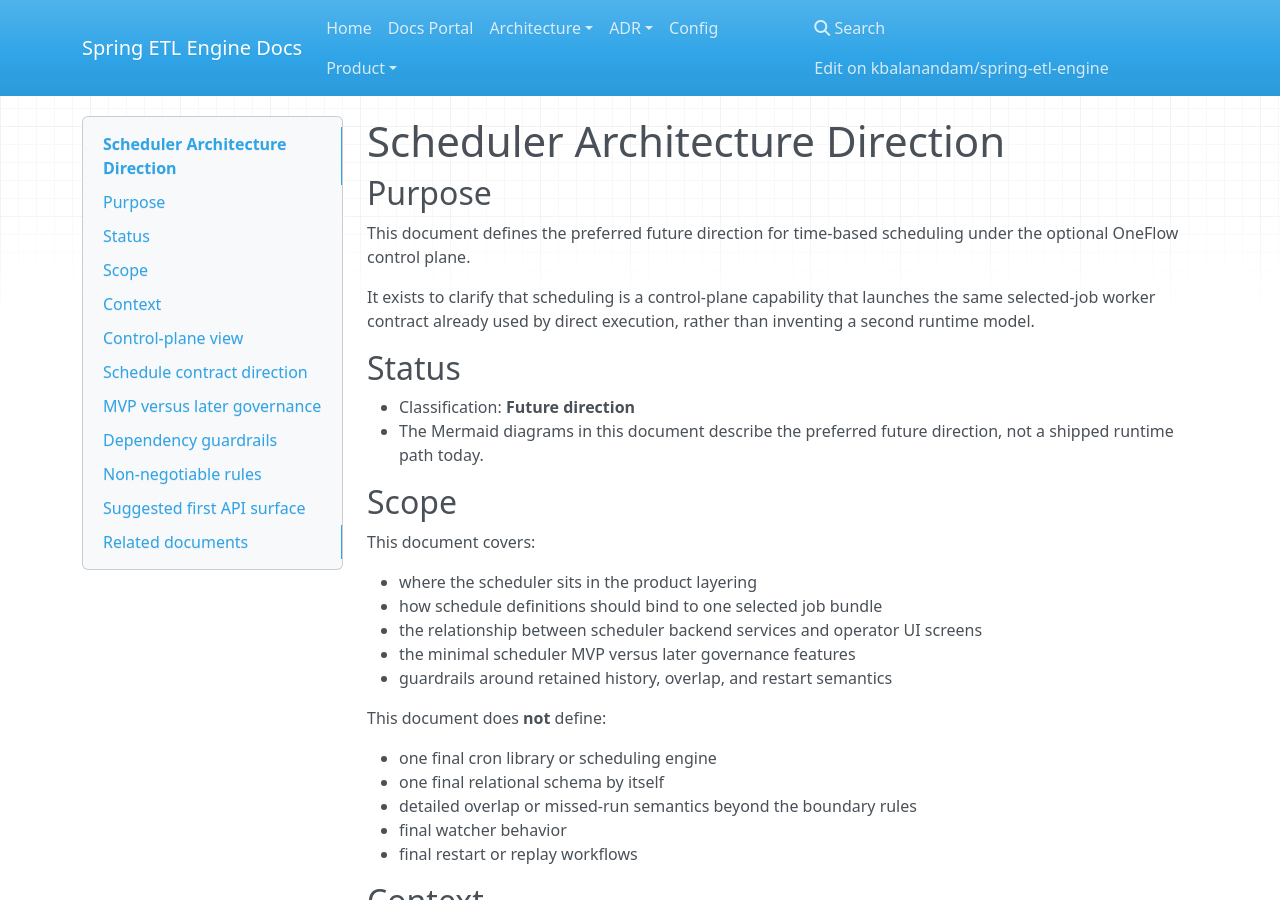
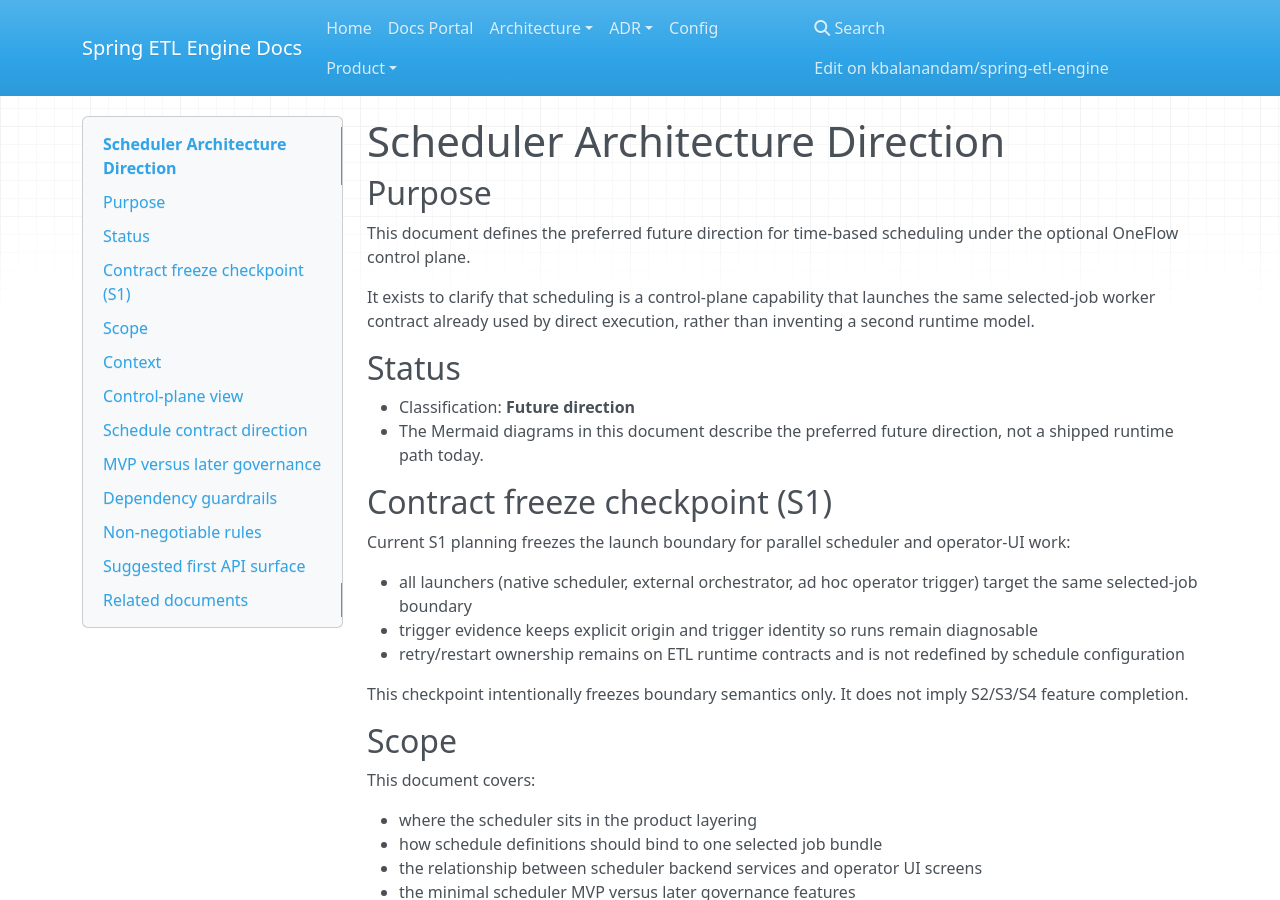
Before and after one commit to kbalanandam/spring-etl-engine, an MkDocs documentation site: the page built from docs/architecture/control-plane/scheduler-architecture-direction.md, in a window 1280 px wide and 900 px high. Built offline with MkDocs 1.6.1, drawn with Linux system fonts in a browser that asks for light colours; nearby versions of some CDN libraries.

Commit message:
docs(architecture): align S1-U3 freeze checkpoint boundaries

```diff
--- a/docs/architecture/control-plane/scheduler-architecture-direction.md
+++ b/docs/architecture/control-plane/scheduler-architecture-direction.md
@@ -10,6 +10,16 @@ It exists to clarify that scheduling is a control-plane capability that launches
 
 - Classification: **Future direction**
 - The Mermaid diagrams in this document describe the preferred future direction, not a shipped runtime path today.
+
+## Contract freeze checkpoint (S1)
+
+Current S1 planning freezes the launch boundary for parallel scheduler and operator-UI work:
+
+- all launchers (native scheduler, external orchestrator, ad hoc operator trigger) target the same selected-job boundary
+- trigger evidence keeps explicit origin and trigger identity so runs remain diagnosable
+- retry/restart ownership remains on ETL runtime contracts and is not redefined by schedule configuration
+
+This checkpoint intentionally freezes boundary semantics only. It does not imply S2/S3/S4 feature completion.
 
 ## Scope
 
```
Also changed, not shown: docs/architecture/README.md (+2 -2 lines), docs/architecture/operator-ui/operator-ui-architecture-direction.md (+8 -0 lines).
